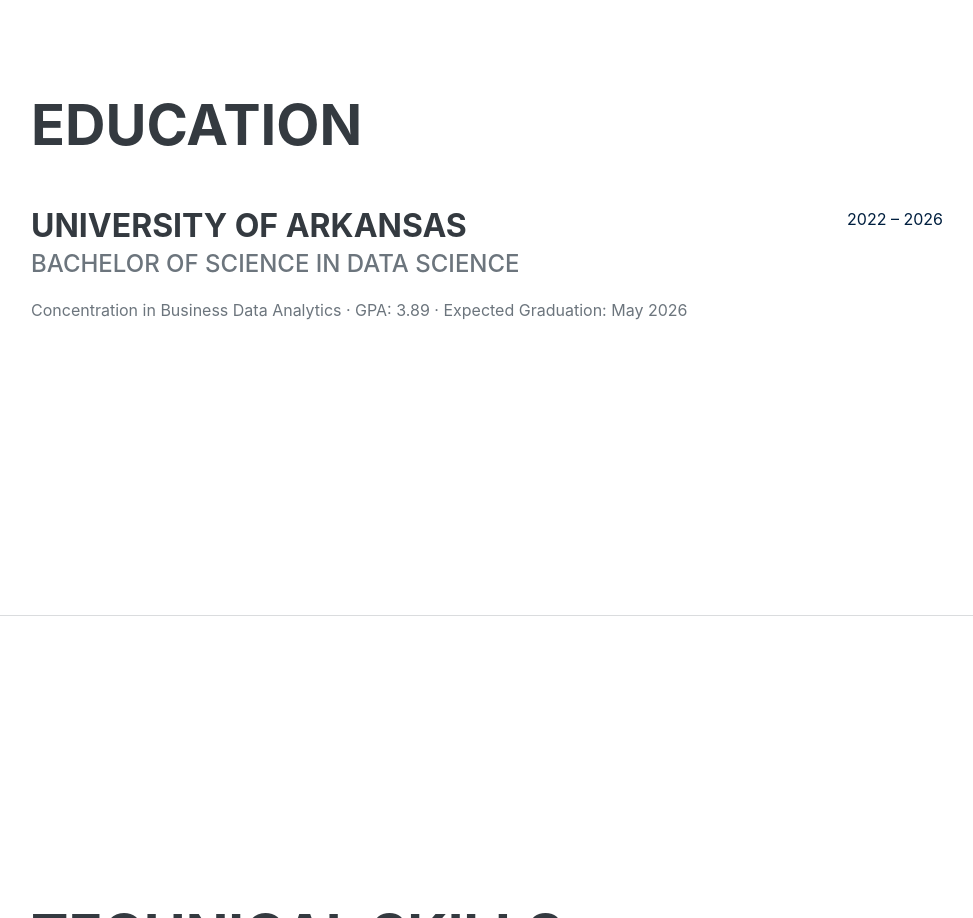
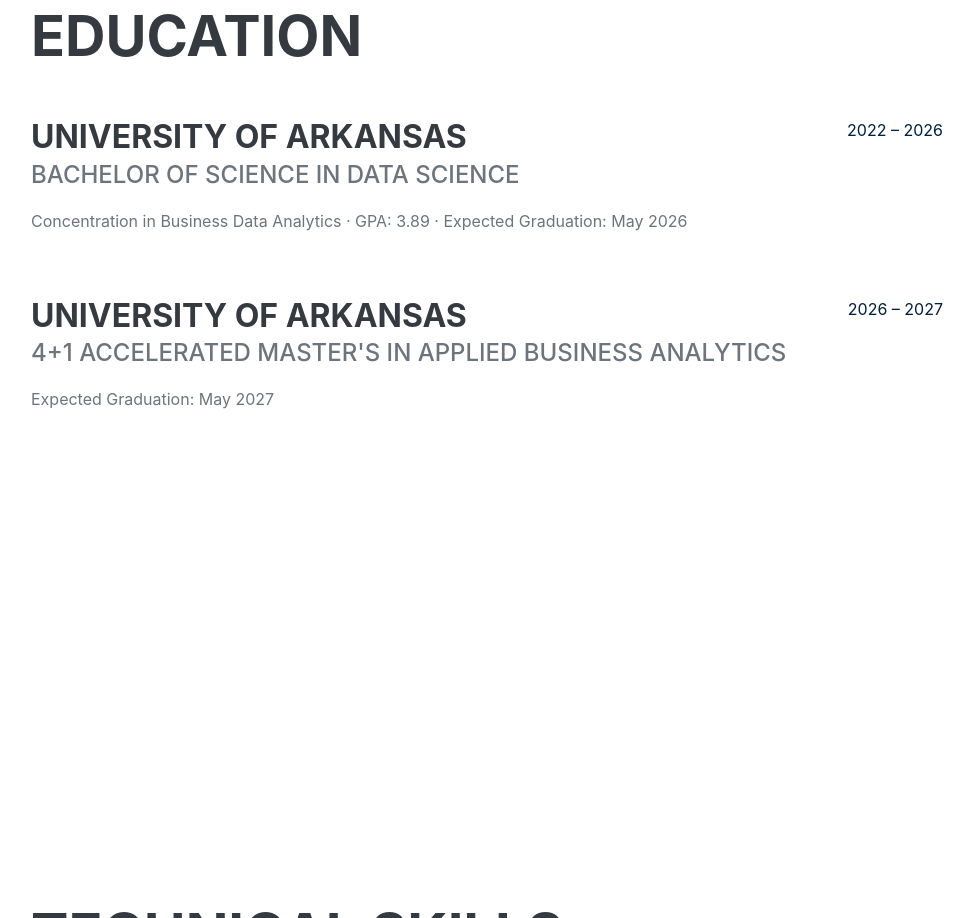
Before and after one commit to Lucaspj1/lucaspjones.github.io, a plain HTML site: page index.html in a window 1280 px wide. Shown: the part 2588-3506 px from the top of the page, without its empty margins (289-1262 px from the left). Drawn offline with nearby package versions, Linux system fonts and the light colour scheme; a web font is replaced by a local one.

Commit message:
Update index.html

```diff
--- a/index.html
+++ b/index.html
@@ -99,10 +99,11 @@
         <hr class="m-0" />
 
         <!-- Education -->
+        <!-- Education -->
         <section class="resume-section" id="education">
             <div class="resume-section-content">
                 <h2 class="mb-5">Education</h2>
-                <div class="d-flex flex-column flex-md-row justify-content-between">
+                <div class="d-flex flex-column flex-md-row justify-content-between mb-5">
                     <div class="flex-grow-1">
                         <h3 class="mb-0">University of Arkansas</h3>
                         <div class="subheading mb-3">Bachelor of Science in Data Science</div>
@@ -110,9 +111,16 @@
                     </div>
                     <div class="flex-shrink-0"><span class="text-primary">2022 – 2026</span></div>
                 </div>
+                <div class="d-flex flex-column flex-md-row justify-content-between">
+                    <div class="flex-grow-1">
+                        <h3 class="mb-0">University of Arkansas</h3>
+                        <div class="subheading mb-3">4+1 Accelerated Master's in Applied Business Analytics</div>
+                        <p>Expected Graduation: May 2027</p>
+                    </div>
+                    <div class="flex-shrink-0"><span class="text-primary">2026 – 2027</span></div>
+                </div>
             </div>
         </section>
-        <hr class="m-0" />
 
         <!-- Skills -->
         <section class="resume-section" id="skills">
```
